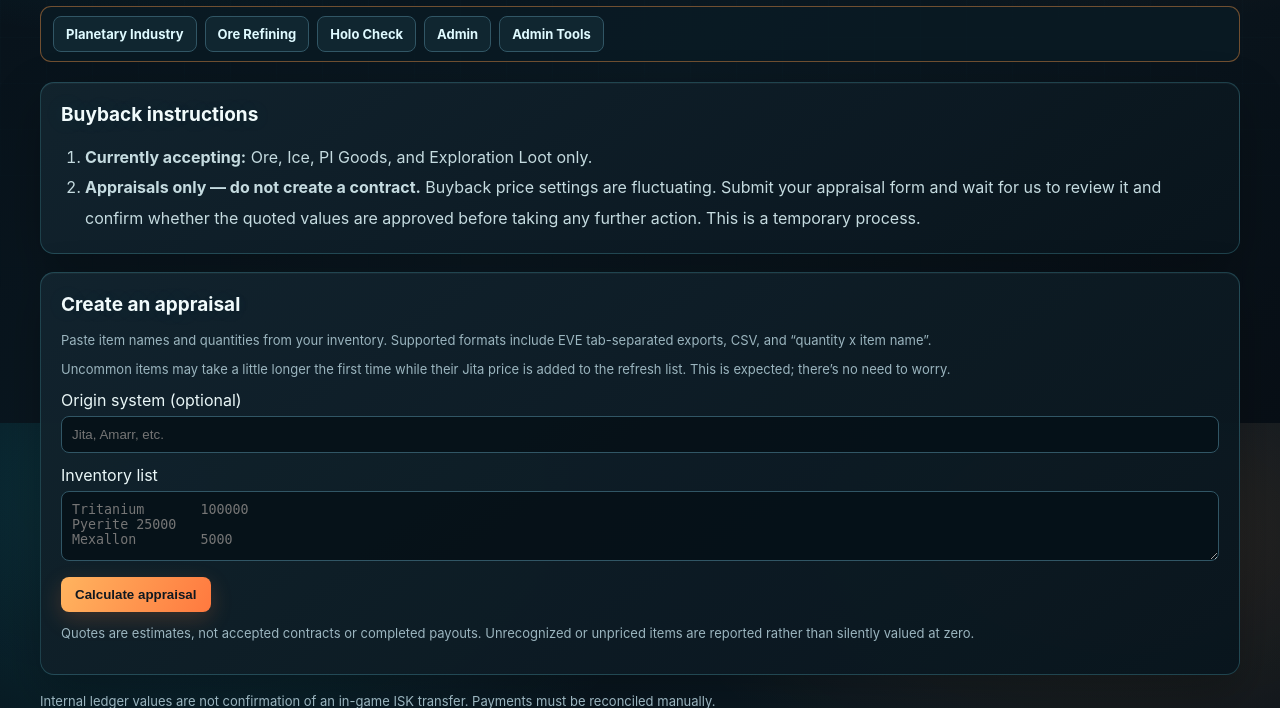
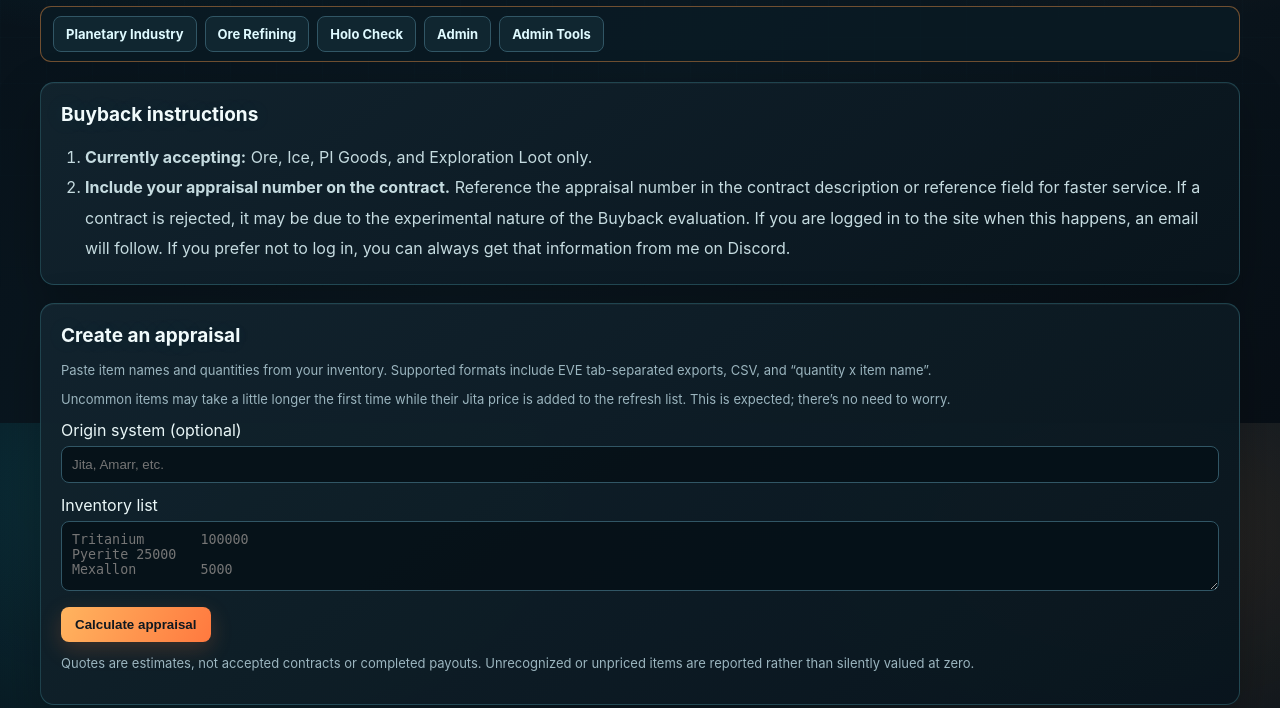
Before and after one commit to bfkerfien/buyback, a Laravel app: page /dashboard in a window 1280 px wide. Shown: the part 377-1085 px from the top of the page. Run offline with Laravel 12, Linux system fonts and the light colour scheme; the visitor is signed in with stand-in values (Sample User, id 1); data comes from the database, SQL or seed files in the repository; data that the repository does not hold is empty.

Commit message:
Update Buyback contract instructions

```diff
--- a/resources/views/dashboard.blade.php
+++ b/resources/views/dashboard.blade.php
@@ -39,7 +39,7 @@ th{color:#9deaf0!important}td{border-color:rgba(91,193,210,.18)!important}
 <h2>Buyback instructions</h2>
 <ol style="color:#c5dbe0;line-height:1.9;padding-left:24px;margin:0">
 <li><strong>Currently accepting:</strong> Ore, Ice, PI Goods, and Exploration Loot only.</li>
-<li><strong>Appraisals only — do not create a contract.</strong> Buyback price settings are fluctuating. Submit your appraisal form and wait for us to review it and confirm whether the quoted values are approved before taking any further action. This is a temporary process.</li>
+<li><strong>Include your appraisal number on the contract.</strong> Reference the appraisal number in the contract description or reference field for faster service. If a contract is rejected, it may be due to the experimental nature of the Buyback evaluation. If you are logged in to the site when this happens, an email will follow. If you prefer not to log in, you can always get that information from me on Discord.</li>
 </ol>
 </section>
 <section class="panel">
```
